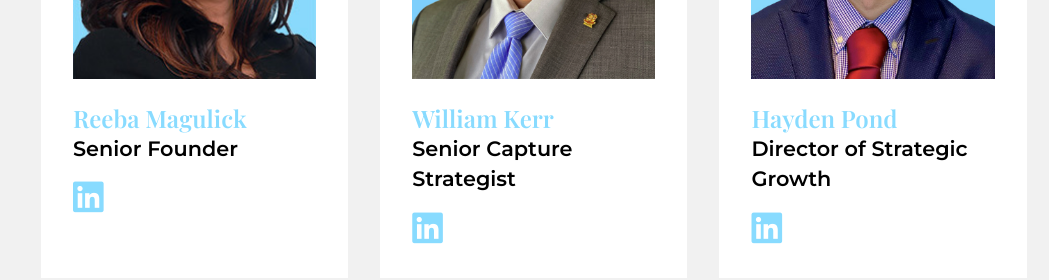
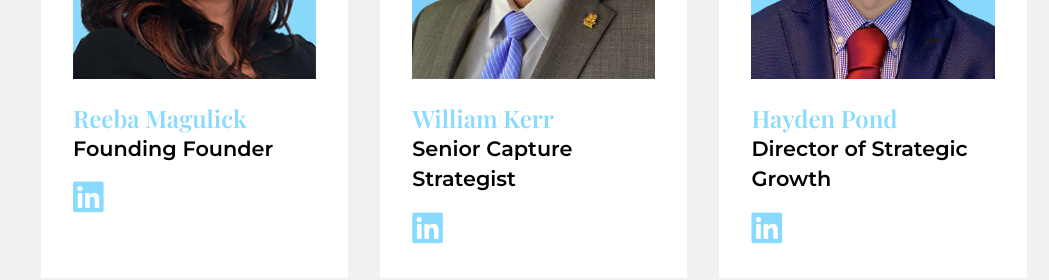
Before and after one commit to itacamba/d8_group_website, a React (Create React App) app: page /leadership in a window 1280 px wide. Shown: the part 900-1180 px from the top of the page, without its empty margins (231-1280 px from the left). Built offline with nearby package versions, Linux system fonts and the light colour scheme.

Commit message:
changed reeba's title

```diff
--- a/src/Components/Pages/Leadership/Leadership.js
+++ b/src/Components/Pages/Leadership/Leadership.js
@@ -31,7 +31,7 @@ const Leadership = () => {
         {
             id: 1,
             name: 'Reeba Magulick',
-            title: 'Senior Founder',
+            title: 'Founding Founder',
             url: 'https://www.linkedin.com/in/reeba-magulick/'
         },
         {
```
